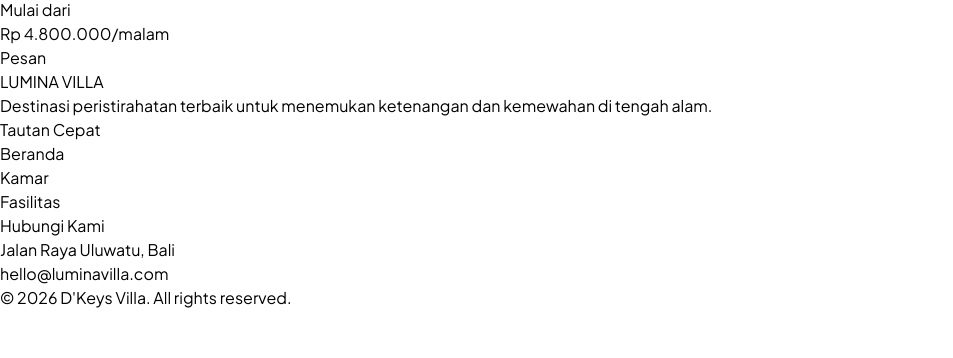
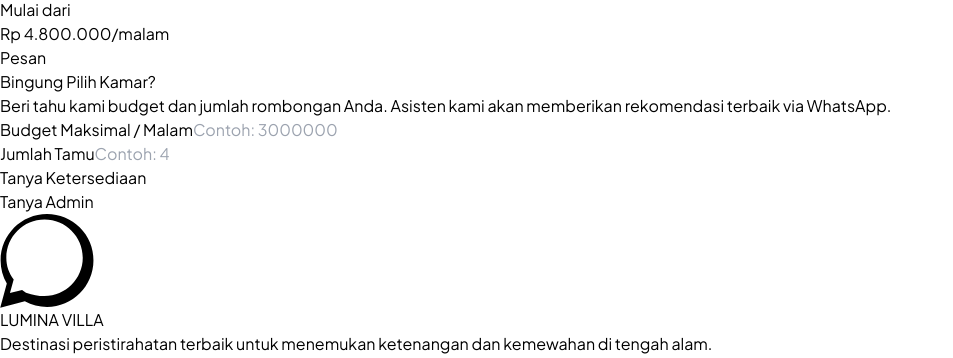
Before and after one commit to fzmndr/villa, a React (Vite) app: page / in a window 1280 px wide. Shown: the part 3230-3588 px from the top of the page, without its empty margins (0-953 px from the left). Before the commit the page ends 3540 px from the top, so only its background shows below. Built offline with nearby package versions, Linux system fonts and the light colour scheme.

Commit message:
update website

```diff
--- a/src/App.jsx
+++ b/src/App.jsx
@@ -1,31 +1,41 @@
 import React, { useState, useEffect } from 'react';
+import { AnimatePresence } from 'framer-motion';
 import Navbar from './components/Navbar';
 import Hero from './components/Hero';
 import Amenities from './components/Amenities';
-import Footer from './components/Footer';
-// Nyalakan impor dua komponen ini
 import Gallery from './components/Gallery';
 import RoomSection from './components/RoomSection';
-// Simpan dulu yang ini
+import Footer from './components/Footer';
+import LoadingScreen from './components/LoadingScreen';
+// Aktifkan dua komponen interaktif ini
 import AIAssistant from './components/AIAssistant';
 import WhatsAppFloating from './components/WhatsAppFloating';
 
 function App() {
+  const [isLoading, setIsLoading] = useState(true);
+
+  useEffect(() => {
+    const timer = setTimeout(() => setIsLoading(false), 2000);
+    return () => clearTimeout(timer);
+  }, []);
+
   return (
     <div className="min-h-screen bg-slate-50 font-sans">
+      <AnimatePresence mode="wait">
+        {isLoading && <LoadingScreen key="loading" />}
+      </AnimatePresence>
+
       <Navbar />
       <Hero />
       <Amenities />
-
-      {/* TEST TAHAP 2: Nyalakan Gallery dan RoomSection */}
       <Gallery />
       <RoomSection />
 
+      {/* TEST FINAL: Aktifkan AIAssistant dan WhatsAppFloating */}
+      <AIAssistant />
+      <WhatsAppFloating />
+
       <Footer />
-
-      {/* Tetap matikan ini dulu untuk memastikan Gallery & RoomSection aman */}
-      {/* <AIAssistant /> */}
-      {/* <WhatsAppFloating /> */}
     </div>
   );
 }
```
